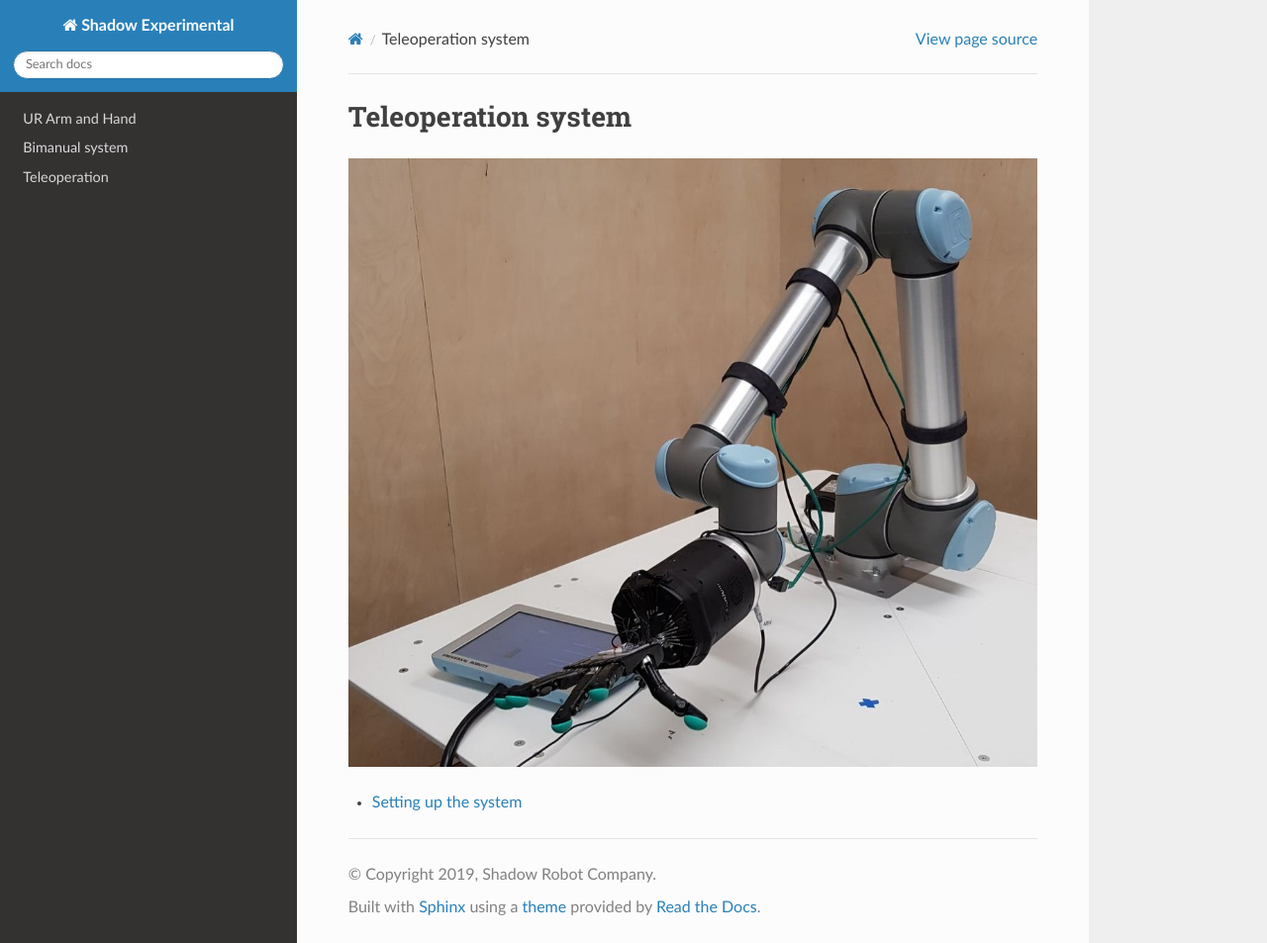
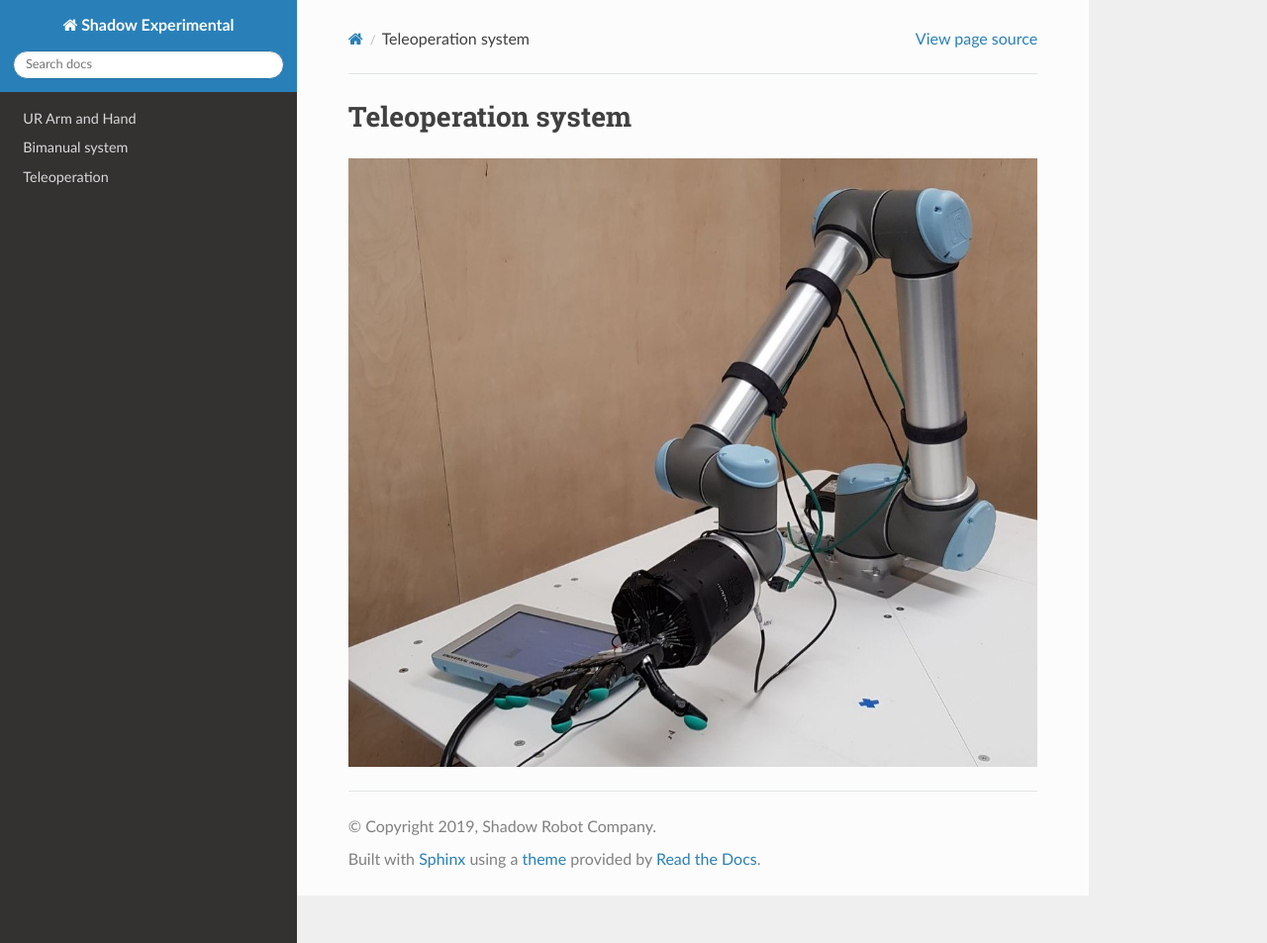
Before and after one commit to shadow-robot/sr_experimental_documentation, a Sphinx documentation site: the page built from docs/user_guide/3_teleoperation.md, in a window 1280 px wide and 953 px high. Shown: the whole window at 99% size. Built offline with Sphinx 7.4.7 and the Read the Docs theme 2.0.0, drawn with Linux system fonts in a browser that asks for light colours.

Commit message:
Fixing link

```diff
--- a/docs/user_guide/3_teleoperation.md
+++ b/docs/user_guide/3_teleoperation.md
@@ -1,5 +1,3 @@
 # Teleoperation system
 
 ![desktop_icon](../img/UR10_hand_E.jpeg)
-
-* [Setting up the system](../user_guide/3_teleoperation_setting.md)
```
